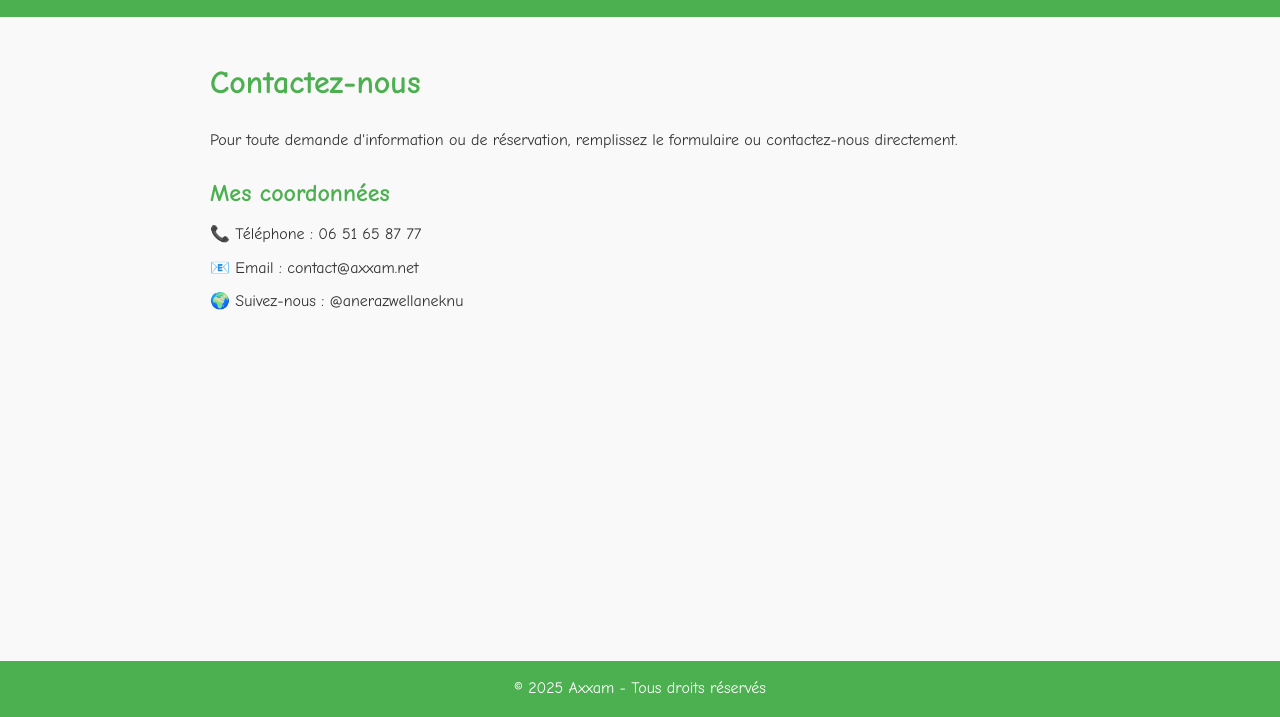
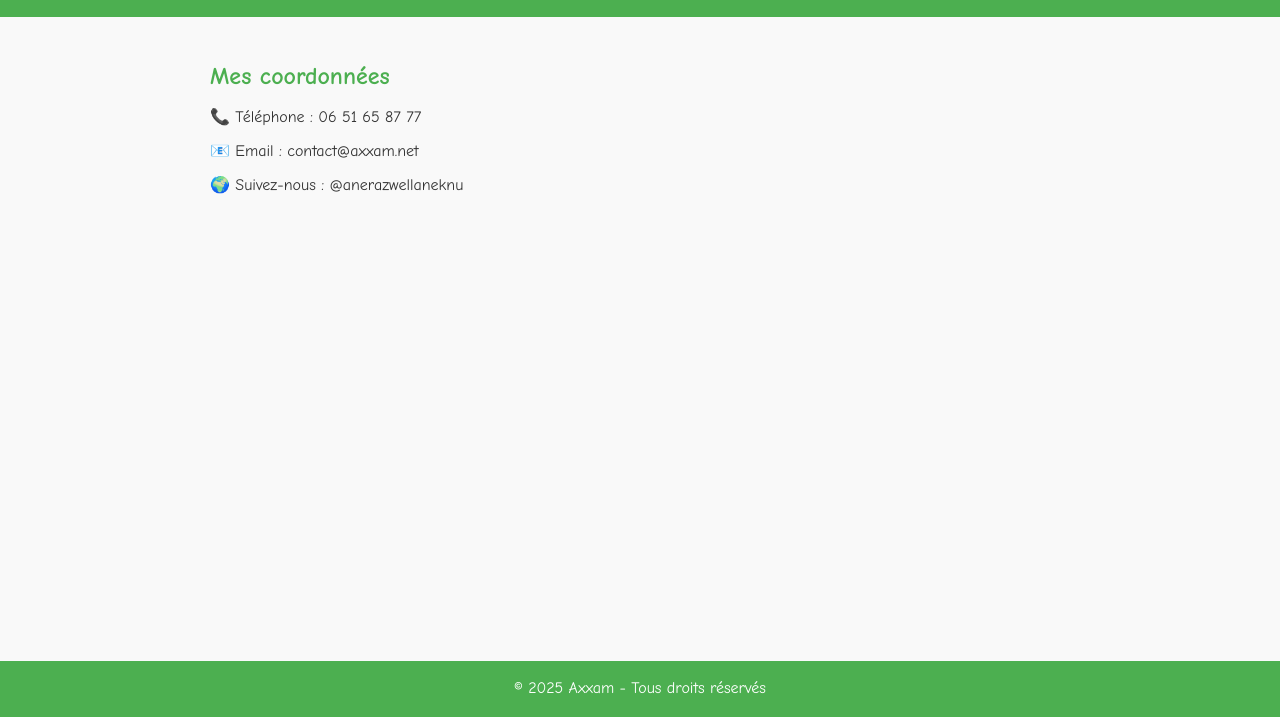
Before and after one commit to Hauuru/Axxam, a plain HTML site: page contact.html in a window 1280 px wide. Shown: the part 83-800 px from the top of the page. Drawn offline with Linux system fonts and the light colour scheme.

Commit message:
Clean up contact.html by removing excess elements
Removed unnecessary content from the contact page.

```diff
--- a/contact.html
+++ b/contact.html
@@ -23,10 +23,6 @@
 
     <main>
         <section class="contact">
-            <h1>Contactez-nous</h1>
-            <p>Pour toute demande d'information ou de réservation, remplissez le formulaire ou contactez-nous directement.</p>
-
-
             <div class="infos">
                 <h2>Mes coordonnées</h2>
                 <p>📞 Téléphone : 06 51 65 87 77</p>
```
